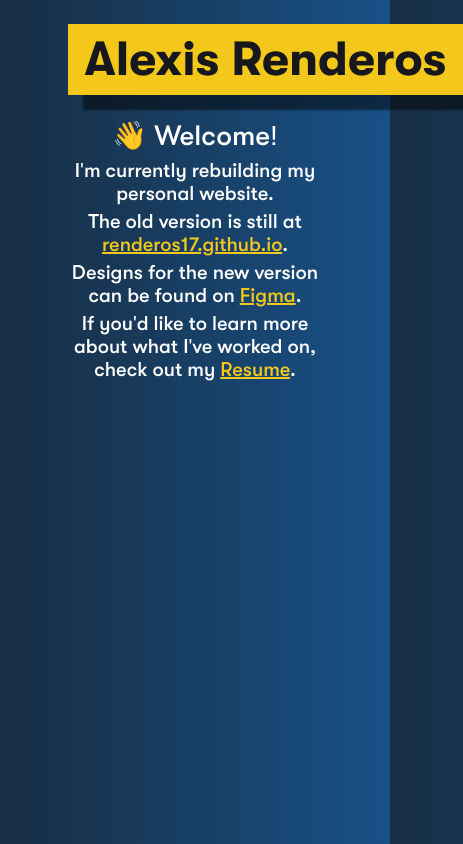
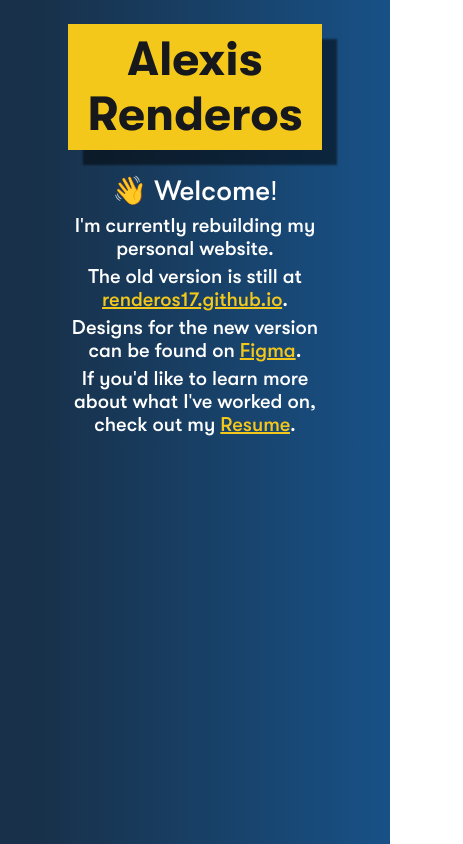
Before and after one commit to elusiveplanet/alexisrenderos.com, a Next.js app in the folder web/: page / in a window 390 px wide. Shown: the whole page, 463 px wide, since content can reach past the window. Built offline with nearby package versions, Linux system fonts and the light colour scheme.

Commit message:
Fix title sizing on mobile

```diff
--- a/web/pages/index.tsx
+++ b/web/pages/index.tsx
@@ -2,6 +2,7 @@ import Link from "next/link";
 import styled from "styled-components";
 import { GlobalStyle } from "../styles/styles";
 import { DarkText, HalfShadow, SaffronYellow } from "../utils/colors";
+import Head from "next/head";
 
 const IndexBody = styled.div`
   display: flex;
@@ -19,7 +20,7 @@ export const IndexTitle = styled.h2`
   border: solid ${SaffronYellow};
   border-width: 0.175em 0.35em 0.175em 0.35em;
   box-shadow: 15px 15px 2px 0 ${HalfShadow};
-  width: max-content;
+  width: fit-content;
 `;
 
 export const IndexSubtitle = styled.div`
@@ -61,8 +62,12 @@ export const Home = (): JSX.Element => {
   return (
     <>
       <GlobalStyle />
-      <meta name="viewport" content="initial-scale=1.0, width=device-width" />
+      <Head>
+        <title>Alexis Renderos 🪐</title>
+        <meta charSet="utf-8" />
+        <meta name="viewport" content="initial-scale=1.0, width=device-width" />
       <title>Alexis Renderos</title>
+      </Head>
       <IndexBody>
         <HeroContent>
           <IndexTitle>Alexis Renderos</IndexTitle>
```
